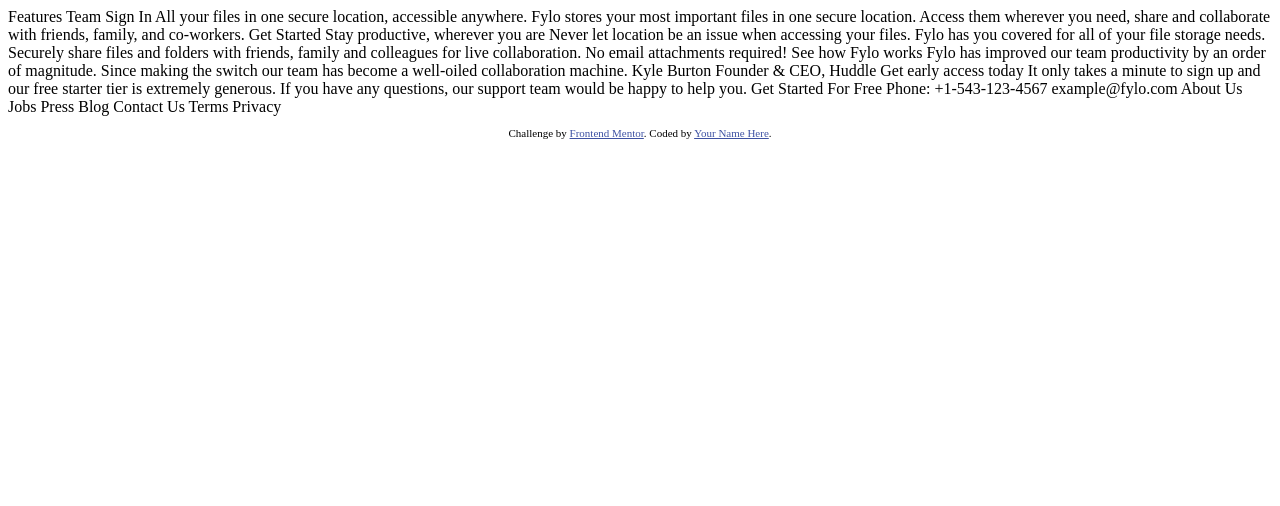
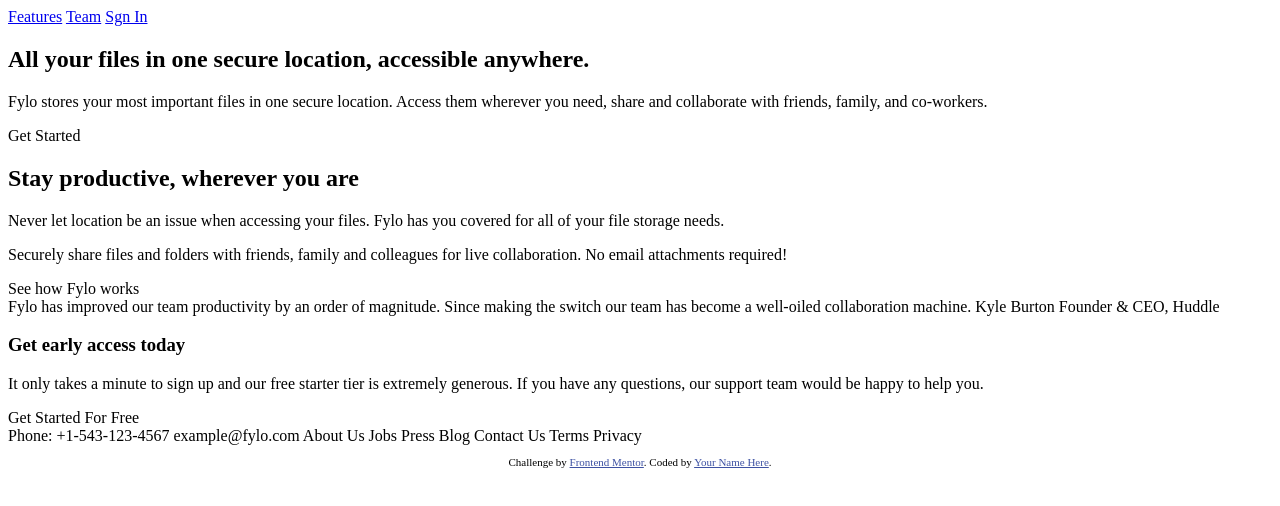
Before and after one commit to imaliesiera/Frontend-Mentors-Challenges, a plain HTML site: page fylo-landing-page-with-two-column-layout-master/index.html in a window 1280 px wide. Drawn offline with Linux system fonts and the light colour scheme.

Commit message:
Add elements to html file

```diff
--- a/fylo-landing-page-with-two-column-layout-master/index.html
+++ b/fylo-landing-page-with-two-column-layout-master/index.html
@@ -27,22 +27,56 @@
   </head>
   <body>
     <main>
-      Features Team Sign In All your files in one secure location, accessible
-      anywhere. Fylo stores your most important files in one secure location.
-      Access them wherever you need, share and collaborate with friends, family,
-      and co-workers. Get Started Stay productive, wherever you are Never let
-      location be an issue when accessing your files. Fylo has you covered for
-      all of your file storage needs. Securely share files and folders with
-      friends, family and colleagues for live collaboration. No email
-      attachments required! See how Fylo works Fylo has improved our team
-      productivity by an order of magnitude. Since making the switch our team
-      has become a well-oiled collaboration machine. Kyle Burton Founder & CEO,
-      Huddle Get early access today It only takes a minute to sign up and our
-      free starter tier is extremely generous. If you have any questions, our
-      support team would be happy to help you. Get Started For Free Phone:
-      +1-543-123-4567 example@fylo.com About Us Jobs Press Blog Contact Us Terms
-      Privacy
-
+      <header>
+        <nav>
+          <a class="nav-link" href="#">Features</a>
+          <a class="nav-link" href="#">Team</a>
+          <a class="nav-link" href="#">Sgn In</a>
+        </nav>
+      </header>
+      <section>
+        <h2>All your files in one secure location, accessible anywhere.</h2>
+        <p>
+          Fylo stores your most important files in one secure location. Access
+          them wherever you need, share and collaborate with friends, family,
+          and co-workers.
+        </p>
+        <div class="button">Get Started</div>
+      </section>
+      <section>
+        <h2>Stay productive, wherever you are</h2>
+        <p>
+          Never let location be an issue when accessing your files. Fylo has you
+          covered for all of your file storage needs.
+        </p>
+        <p>
+          Securely share files and folders with friends, family and colleagues
+          for live collaboration. No email attachments required!
+        </p>
+        <div class="How-Fylo_works">See how Fylo works</div>
+        <div class="card">
+          Fylo has improved our team productivity by an order of magnitude.
+          Since making the switch our team has become a well-oiled collaboration
+          machine. Kyle Burton Founder & CEO, Huddle
+        </div>
+      </section>
+      <section>
+        <h3>Get early access today</h3>
+        <div class="Early-Access">
+          <div>
+            <p>
+              It only takes a minute to sign up and our free starter tier is
+              extremely generous. If you have any questions, our support team
+              would be happy to help you.
+            </p>
+          </div>
+          <div>Get Started For Free</div>
+        </div>
+      </section>
+      <div class="Contact">
+        Phone: +1-543-123-4567 example@fylo.com About Us Jobs Press Blog Contact
+        Us Terms Privacy
+      </div>
       <footer>
         <p class="attribution">
           Challenge by
```
Also changed, not shown: 1 other file.
